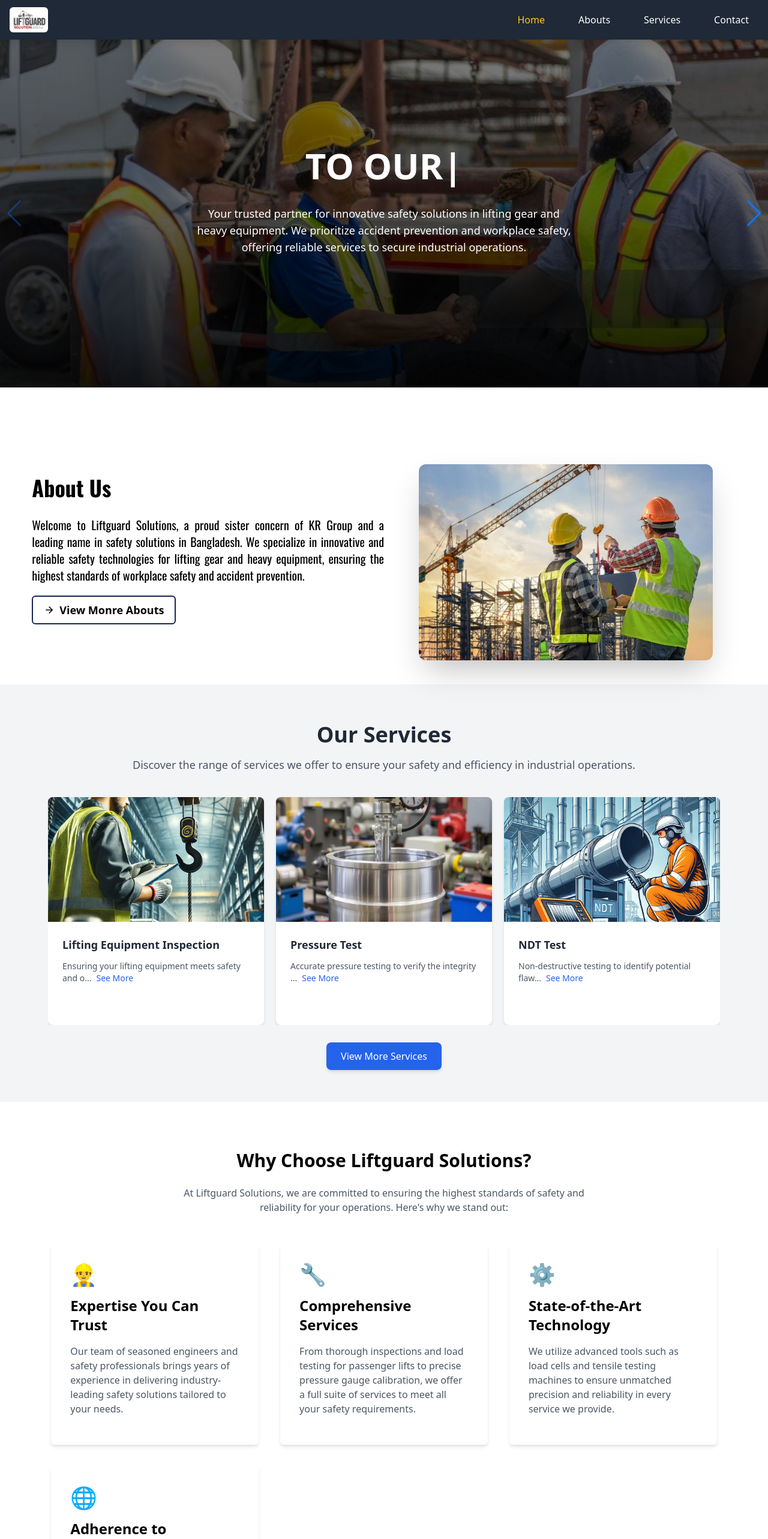
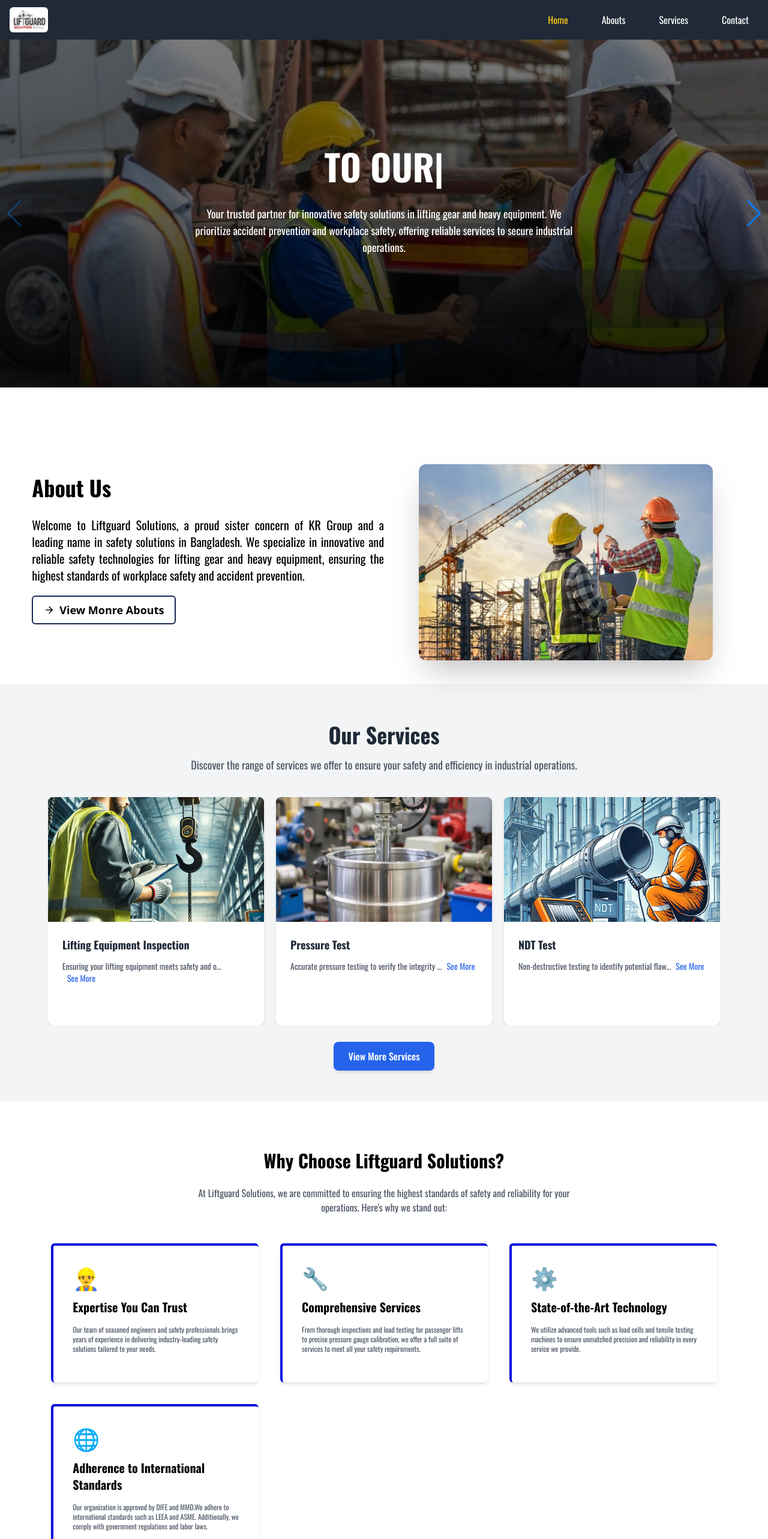
Before and after one commit to BD-Arfat/lift-guard, a React (Vite) app: page / in a window 1280 px wide. Shown: the top 2566 px of the page at 60% size. Built offline with nearby package versions, Linux system fonts and the light colour scheme.

Commit message:
complite some section

```diff
--- a/package.json
+++ b/package.json
@@ -12,9 +12,11 @@
   "dependencies": {
     "@react-google-maps/api": "^2.20.5",
     "aos": "^2.3.4",
+    "leaflet": "^1.9.4",
     "react": "^18.3.1",
     "react-dom": "^18.3.1",
     "react-icons": "^5.4.0",
+    "react-leaflet": "^5.0.0",
     "react-router-dom": "^7.1.1",
     "react-type-animation": "^3.2.0",
     "react-typical": "^0.1.3",
--- a/public/choose.json
+++ b/public/choose.json
@@ -22,7 +22,7 @@
     },
     {
         "name" : "Adherence to International Standards",
-        "proposition" : "Our solutions are designed to comply with global safety protocols, giving you the confidence and peace of mind you deserve.",
+        "proposition" : "Our organization is approved by DIFE and MMD.We adhere to international standards such as LEEA and ASME. Additionally, we comply with government regulations and labor laws.",
         "id" : 2,
         "data_count" : 4,
         "icon" : "🌐"
--- a/src/Pages/Contact/Contact.jsx
+++ b/src/Pages/Contact/Contact.jsx
@@ -1,6 +1,7 @@
 import React, { useEffect } from "react";
 import AOS from 'aos';
 import 'aos/dist/aos.css';
+import Map from "./Map";
 
 const Contact = () => {
     useEffect(() => {
@@ -52,6 +53,9 @@
           />
         </div>
       </div>
+      <div>
+        <Map></Map>
+      </div>
     </div>
   );
 };
--- /dev/null
+++ b/src/Pages/Contact/Map.jsx
@@ -0,0 +1,12 @@
+import React from 'react';
+
+
+const Map = () => {
+    return (
+        <div>
+
+        </div>
+    );
+};
+
+export default Map;
--- a/src/Pages/Home/Banner/Banner.jsx
+++ b/src/Pages/Home/Banner/Banner.jsx
@@ -11,7 +11,7 @@
 // import { Navigation } from 'swiper';
 
 import image6 from '../../../assets/wel-4.jpg';
-import image1 from '../../../assets/ca-image-1.jpeg';
+import image1 from '../../../assets/m-1.jpg';
 import image2 from '../../../assets/ca-image-2.jpeg';
 import image3 from '../../../assets/ca-image-3.jpeg';
 import image4 from '../../../assets/ca-image-4.jpeg';
@@ -20,7 +20,7 @@
 
 const Banner = () => {
     return (
-        <div className="pt-[66px] mb-20 mx-auto">
+        <div className="pt-[66px] mb-20 mx-auto font-oswald">
             <Swiper
                 navigation={true}
                 modules={[Navigation]}
@@ -68,7 +68,7 @@
                 {/* Other Slides */}
                 <SwiperSlide>
                     <img
-                        className="w-full h-auto max-h-[580px] object-cover"
+                        className="w-full h-auto max-h-[380px] object-cover "
                         src={image1}
                         alt="Slide 1"
                     />
--- a/src/Pages/Home/Service/Service.jsx
+++ b/src/Pages/Home/Service/Service.jsx
@@ -8,7 +8,7 @@
 
 const Service = () => {
     return (
-        <div className="py-16 bg-gray-100">
+        <div className="py-16 bg-gray-100 font-oswald">
             <div className="container mx-auto px-6 lg:px-20">
                 {/* Section Title */}
                 <div className="text-center mb-10">
--- a/src/Pages/Home/Why_us/Choose.jsx
+++ b/src/Pages/Home/Why_us/Choose.jsx
@@ -1,17 +1,17 @@
 import React from 'react';
 
 const Choose = ({ choose }) => {
-    const { name, proposition, data_count, icon } = choose;
+    const { name, proposition, icon } = choose;
     return (
         <div>
-            <div className="w-full px-4 mb-8">
+            <div className="w-full px-4 mb-8 font-oswald">
                 <div
-                    className="rounded-md bg-white shadow-md p-8 flex flex-col justify-between transform transition-transform duration-300 hover:scale-105 hover:shadow-xl w-full"
+                    className="rounded-md bg-white shadow-md p-8 flex flex-col justify-between transform transition-transform duration-300 hover:scale-105 hover:shadow-xl w-full border-t-[#050bdf] border-t-4 border-l-[#050bdf] border-l-4"
                     style={{ minHeight: '220px' }} // ন্যূনতম উচ্চতা নিশ্চিত করা
                 >
                     <div className="text-4xl mb-4">{icon}</div> {/* আইকন */}
-                    <h3 className="text-2xl font-bold mb-4">{name}</h3>
-                    <p className="text-gray-600 mb-4">{proposition}</p>
+                    <h3 className="text-xl font-bold mb-4">{name}</h3>
+                    <p className="text-gray-600 mb-4 text-xs">{proposition}</p>
                 </div>
             </div>
         </div>
--- a/src/Pages/Home/Why_us/Why_us.jsx
+++ b/src/Pages/Home/Why_us/Why_us.jsx
@@ -9,7 +9,7 @@
             .then(data => setChooses(data))
     }, [])
     return (
-        <div className='md:w-11/12 md:mx-auto'>
+        <div className='md:w-11/12 md:mx-auto font-oswald'>
             <section class=" py-20">
                 <div class="container mx-auto px-4">
                     <div class="max-w-2xl mx-auto text-center">
--- a/src/Shear/Footer/Footer.jsx
+++ b/src/Shear/Footer/Footer.jsx
@@ -4,7 +4,7 @@
 
 const Footer = () => {
   return (
-    <footer className="bg-gray-800 text-gray-300 py-8">
+    <footer className="bg-gray-800 text-gray-300 py-8 font-oswald">
       <div className="container mx-auto grid grid-cols-1 md:grid-cols-3 gap-8">
         {/* Logo Section */}
         <div className="flex flex-col items-center md:items-start">
--- a/src/Shear/Navbar/Navbar.jsx
+++ b/src/Shear/Navbar/Navbar.jsx
@@ -59,8 +59,8 @@
   );
 
   return (
-    <nav className="bg-gray-800 text-white fixed w-full z-10 shadow-lg">
-      <div className="container mx-auto flex items-center justify-between px-4 py-3">
+    <nav className="bg-gray-800 text-white fixed w-full  shadow-lg font-oswald">
+      <div className="container mx-auto flex items-center justify-between px-4 py-3 ">
         {/* Logo */}
         <div className="text-2xl font-bold">
           <Link to={'/'}>
```
Also changed, not shown: src/assets/m-1.jpg (added), src/index.css (line endings or trailing spaces), 1 other file (tests, documents, lock files or other folders).
